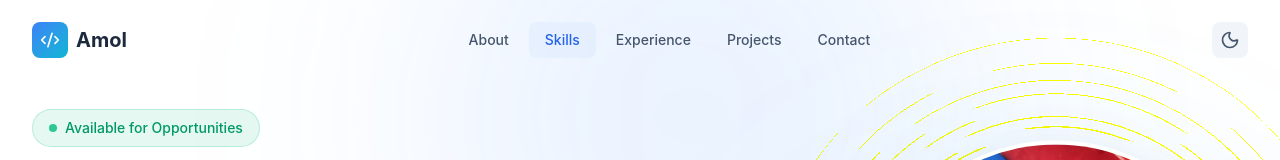
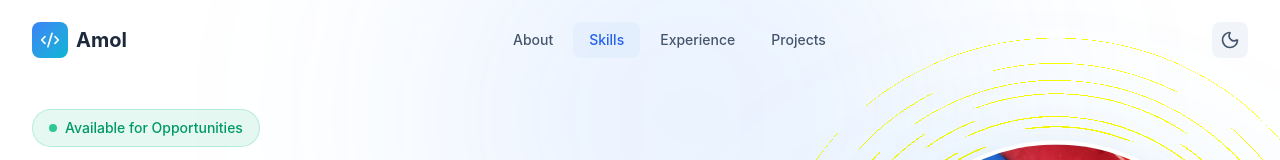
Before and after one commit to amolkanago/AK-portfolio, a React app: page / in a window 1280 px wide. Shown: the top 160 px of the page. Built offline with nearby package versions, Linux system fonts and the light colour scheme; the HTML template or start-up script is replaced by a standard one.

Commit message:
Remove 'Contact' link from navigation
Removed the 'Contact' navigation link from NAV_LINKS.

```diff
--- a/src/data/navigation.ts
+++ b/src/data/navigation.ts
@@ -15,10 +15,6 @@ export const NAV_LINKS = [
         href: '#projects',
         label: 'Projects',
     },
-    {
-        href: '#contact',
-        label: 'Contact',
-    },
 ] as const;
 
 export type NavLink = (typeof NAV_LINKS)[number];
```
